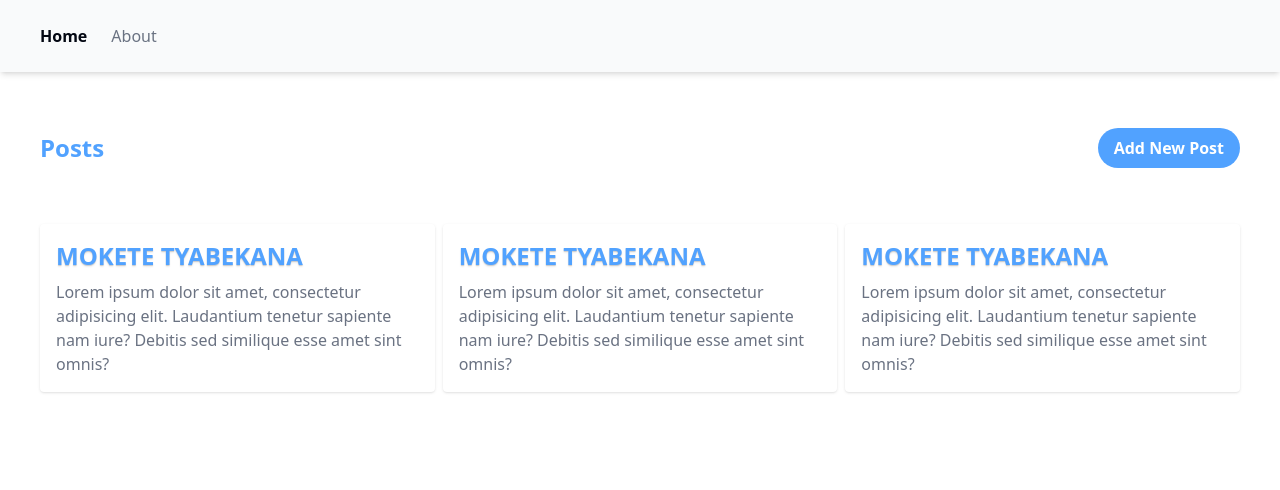
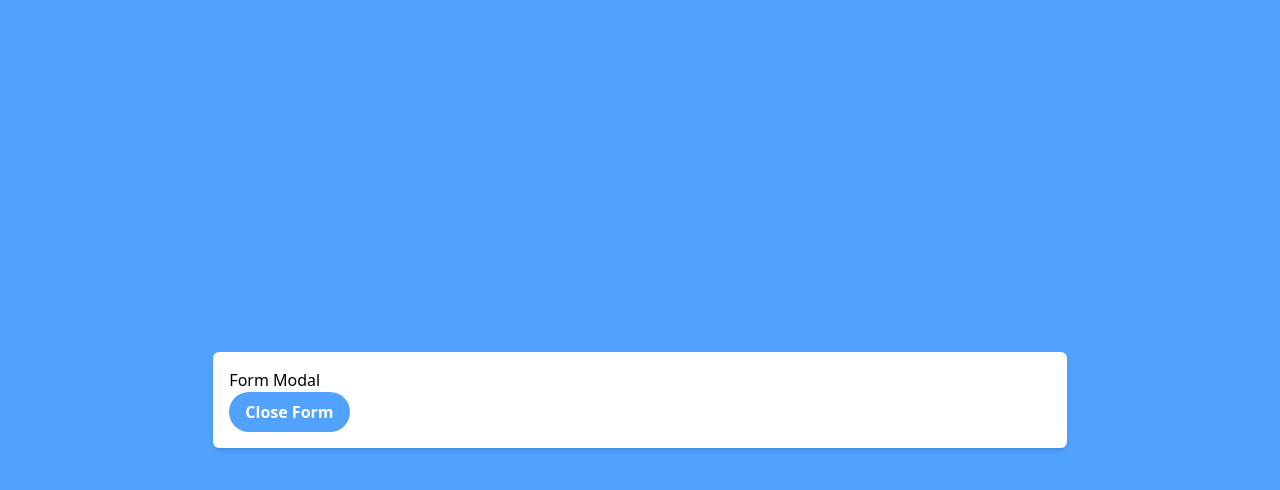
Before and after one commit to MoketeTyabekana/alx-project-0x02-setup, a Next.js app in the folder alx-project-0x02/: page /home in a window 1280 px wide. Both pictures are taken after a click on the button "Add New Post". Shown: the top 490 px of the page. Built offline with nearby package versions, Linux system fonts and the light colour scheme.

Commit message:
Created a modal props interface to handle the close and open function. Then created the modal with a button and heading.

```diff
--- a/alx-project-0x02/components/common/PostModal.tsx
+++ b/alx-project-0x02/components/common/PostModal.tsx
@@ -1,8 +1,20 @@
-const PostModal: React.FC = () => {
+import Button from "@/components/common/Button";
+import { PostModalProps } from "@/interfaces";
+
+const PostModal: React.FC<PostModalProps> = ({isOpen,onClose }) => {
+if (!isOpen) return null;
+
+
+const handleCloseModal=()=>{
+   onClose();
+}
+
   return (
-    <div className="w-1/3">
-      <form action="">
+    <div className="fixed inset-0 z-50 flex items-center justify-center bg-blue-400 bg-opacity-50">
+      <form action="" className="w-2/3 p-4 shadow-md bg-white rounded-md">
         <h1>Form Modal</h1>
+         <Button onClick={handleCloseModal} title="Close Form" />
+
       </form>
     </div>
   );
--- a/alx-project-0x02/interfaces/index.ts
+++ b/alx-project-0x02/interfaces/index.ts
@@ -9,3 +9,8 @@ export interface ButtonProps {
   title: string;
   onClick: () => void;
 }
+
+export interface PostModalProps {
+  isOpen: boolean;
+  onClose: () => void;
+}
--- a/alx-project-0x02/pages/home.tsx
+++ b/alx-project-0x02/pages/home.tsx
@@ -25,6 +25,8 @@ const Home: React.FC = () => {
          onClick={handleOpenModal}
 
          />
+
+         <PostModal isOpen={isModalOpen} onClose={() => setModalOpen(false)}/>
        </div>
         <div className="grid grid-cols-3 justify-between gap-2 mt-10">
              <Card
```
